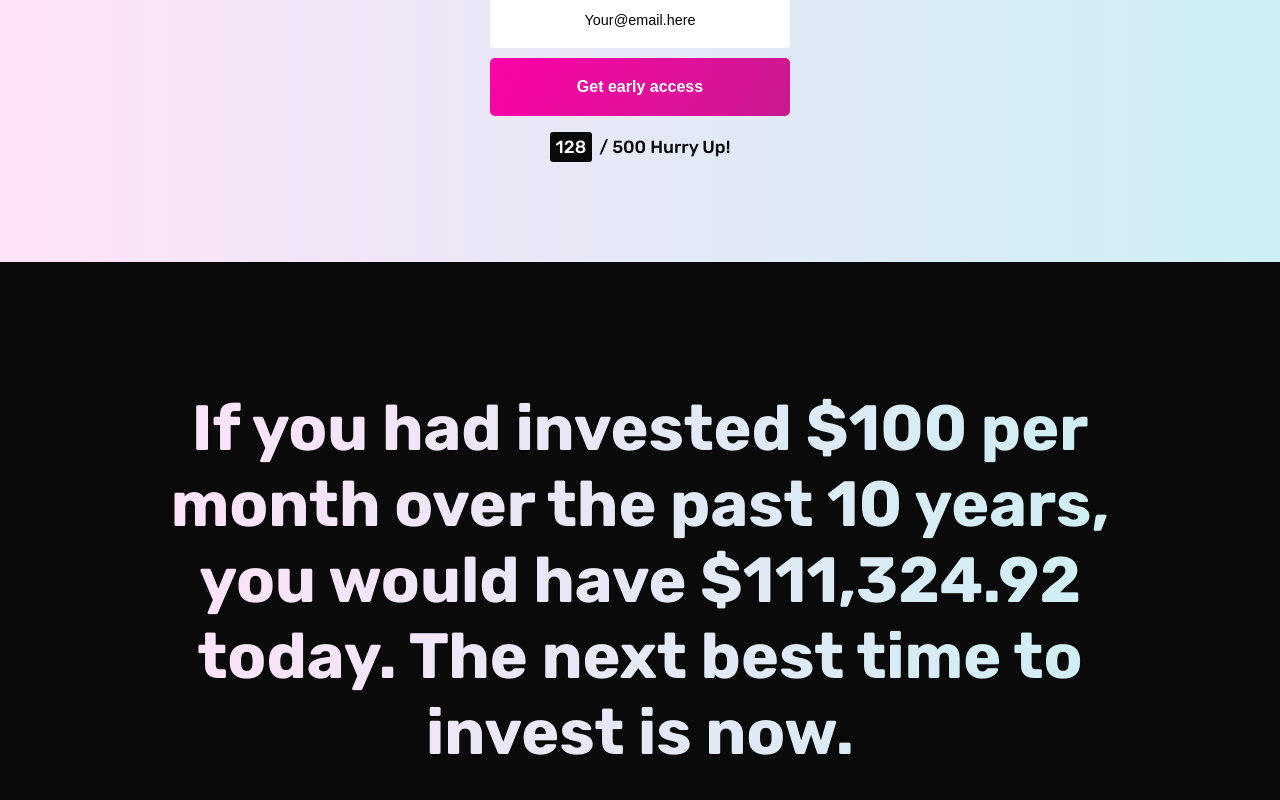
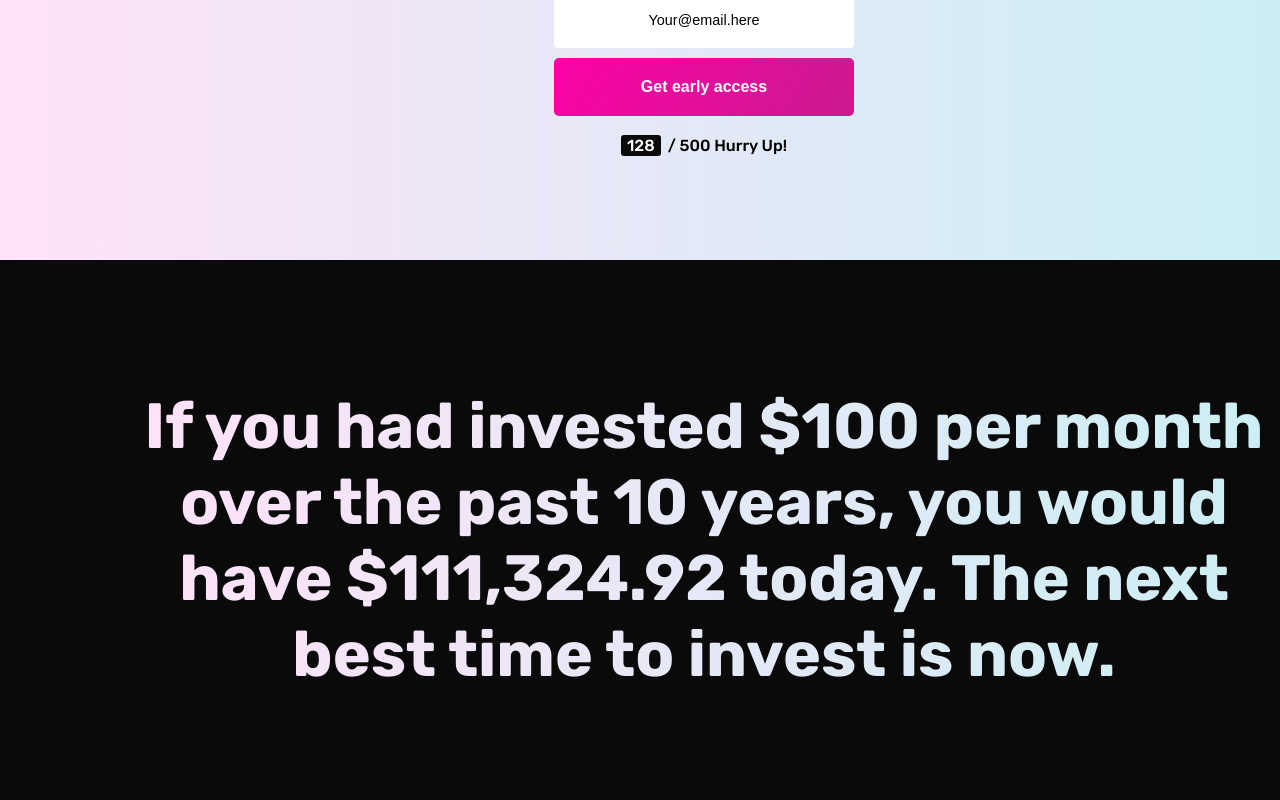
Before and after one commit to pie-dao/frontend, a React (Create React App) app: page /investment in a window 1280 px wide. Shown: the part 1280-2080 px from the top of the page. Built offline with nearby package versions, Linux system fonts and the light colour scheme.

Commit message:
Boxing the layout

```diff
--- a/src/Components/BigBlackTitle.js
+++ b/src/Components/BigBlackTitle.js
@@ -71,10 +71,11 @@ animation-name: wave-animation;
 const BigBlackTitle = props => {
     return (
 <Container>
-<Title>We promise it's good stuff.
-Read the Whitepaper</Title>
-<A href="#"><WP>📄</WP></A>
-  </Container>
+  <section class="content center">
+    <Title>We promise it's good stuff. Read the Whitepaper</Title>
+    <A href="#"><WP>📄</WP></A>
+  </section>
+</Container>
     );
   };
 
--- a/src/Components/BlackBGgradientText.js
+++ b/src/Components/BlackBGgradientText.js
@@ -42,9 +42,11 @@ background: linear-gradient(to right, #FFE2FA 0%, #CCEFF3 100%);
 
 const BlackBGgradientText = props => {
     return (
-<BlackContainer>
-<Title>{props.BlackBGgradientContent}</Title>
-  </BlackContainer>
+    <BlackContainer>
+      <section class="content center">
+        <Title>{props.BlackBGgradientContent}</Title>
+      </section>
+    </BlackContainer>
     );
   };
 
--- a/src/Components/ComparisonTable.js
+++ b/src/Components/ComparisonTable.js
@@ -21,6 +21,7 @@ const Container = styled.div`
 const ComparisonTable = props => {
   return (
     <Container>
+      <section class="content">
       <ComparisonLabel />
       <ComparisonItemSpecial
         PortfolioLogo="../img/portfolio_02.png"
@@ -57,6 +58,7 @@ const ComparisonTable = props => {
         OneYearGains="+ $ 300.00"
         APY="3.8%"
       />
+      </section>
     </Container>
   );
 };
--- a/src/Components/FAQ.js
+++ b/src/Components/FAQ.js
@@ -59,6 +59,7 @@ const Title = styled.div`
 const FAQ = props => {
   return (
     <Container>
+      <section class="content">
         <Title>FAQ</Title>
       <Gradient>
         <SingleItem>
@@ -144,6 +145,7 @@ const FAQ = props => {
           </Collapsible>
         </SingleItem>
       </Gradient>
+      </section>
     </Container>
   );
 };
--- a/src/Components/Features.js
+++ b/src/Components/Features.js
@@ -141,6 +141,7 @@ const AWPCrypto = styled.div`
 const Features = props => {
   return (
     <Contenitore>
+      <section class="content">
       <LR>
         <Box>
           <AWPCrypto />
@@ -186,6 +187,7 @@ const Features = props => {
           </Content>
         </Box>
       </RL>
+      </section>
     </Contenitore>
   );
 };
--- a/src/Components/GradienBgSection.js
+++ b/src/Components/GradienBgSection.js
@@ -44,6 +44,7 @@ font-size: var(--text-big);
 const GradienBgSection = props => {
     return (
       <Container>
+        <section class="content center">
         <Text>Top investment deals are impossible to get for the most of us.<p></p>
 
 We are changing this by making the best wealth creation strategies accessible to everyone, with no minimum.
@@ -51,6 +52,7 @@ We are changing this by making the best wealth creation strategies accessible to
 We use a combination of derivatives, synthetic assets and cryptocurrencies to mirror battle proof hedge funds.<p></p>
 <A href="#">Lightpaper</A>
   </Text>
+      </section>
       </Container>
     );
   };
--- a/src/Components/GradientText.js
+++ b/src/Components/GradientText.js
@@ -43,7 +43,9 @@ background: linear-gradient(to right, #F10096 0%, #21D7FF 100%);
 const GradientText = props => {
   return (
     <Container>
+      <section class="content center">
         <Title>{props.GradientTextContent}</Title>
+      </section>
     </Container>
     );
   };
--- a/src/Components/Hero.js
+++ b/src/Components/Hero.js
@@ -88,12 +88,13 @@ line-height: 2rem;
 const Hero = props => {
     return (
       <Container>
+        <section class="content center">
           <PreTitle>You can finally invest like</PreTitle>
           <Title>Ray Dalio</Title>
           <SubTitle>The richest people in the World have gained 10% every year for the past 10 years. It's time for you to make some <strong>real money</strong> too.</SubTitle>
           <PrimaryButton ButtonLabel="Get early access" />
           <SmallText SmallContent="Reserved to the first 500 users only"/>
-
+        </section>
       </Container>
     );
   };
--- a/src/Components/Newsletter.js
+++ b/src/Components/Newsletter.js
@@ -118,8 +118,7 @@ background-size: 100%;
 `;
 
 const Counter = styled.div`
-  display: flex;
-  align-items: center;
+
   font-family: var(--primary-font);
   color: var(--almost-black);
   font-size: var(--text-normal);
@@ -130,7 +129,7 @@ const Counter = styled.div`
   }
 `;
 
-const LabelGradient = styled.div`
+const LabelGradient = styled.span`
 background-color: var(--almost-black);
 color: var(--white);
 padding: 1px 6px;
@@ -148,6 +147,7 @@ const None = styled.div`
 function Newsletter() {
   return (
     <Container>
+      <section class="content center">
               <PreTitle>Be on top of the game</PreTitle>
               <Counter>Zero fee for the first 500 Beta-testers</Counter>
 
@@ -215,7 +215,8 @@ function Newsletter() {
             >Get early access</Button>
         </section>
       </Form>
-      <Counter><LabelGradient>128</LabelGradient>/ 500 Hurry Up!</Counter>
+      <LabelGradient>128</LabelGradient>/ 500 Hurry Up!
+      </section>
     </Container>
   );
 }
--- a/src/index.css
+++ b/src/index.css
@@ -17,3 +17,17 @@ body {
   background-color: var(--almost-black);
   font-family: 'Rubik', sans-serif;
 }
+
+
+@media screen and (min-width: 1216px) {
+  section.content {
+    margin-left: auto;
+    margin-right: auto;
+    width: 1152px;
+  }
+}
+
+.center {
+  justify-content: center;
+  text-align:center;
+}
```
Lines whose indentation alone changed are shown as unchanged.
